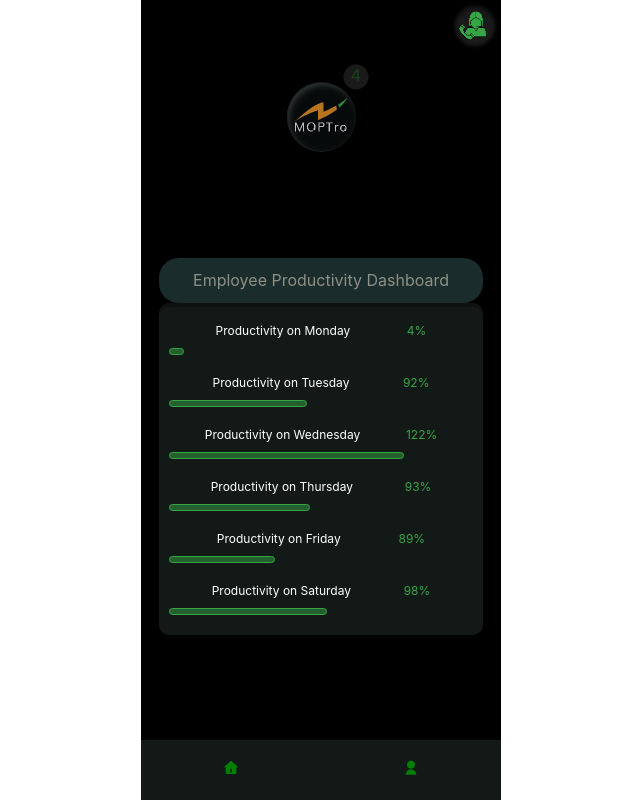
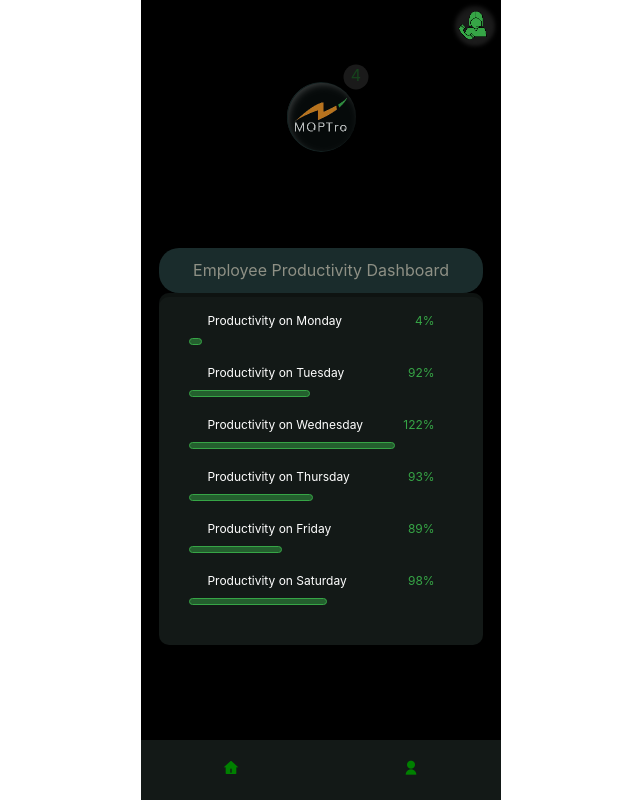
Before and after one commit to prachii007/Greendzine-Assignment, a React (Create React App) app: page /#/home in a window 1280 px wide. Shown: the whole page, without its empty margins (319-959 px from the left). Built offline with nearby package versions, Linux system fonts and the light colour scheme.

Commit message:
change alignment of productivity dashboard text

```diff
--- a/src/components/home.js
+++ b/src/components/home.js
@@ -31,17 +31,17 @@ export const Home = () => {
             backgroundColor: "#1A2C2C", width: "90%", color: "#8e9085", lineHeight: "45px", borderRadius: "20px"
           }}>Employee Productivity Dashboard</div>
           <div style={{
-            // backgroundColor: "rgb(94, 94, 94,.4)",
             background: "#131917",
             boxShadow: "inset 0px 4px 0px #00000040",
             width: "90%",
             borderRadius: "10px",
             color: "White",
             fontSize: "12px",
-            textAlign: "left"
+            padding: "20px",
+            boxSizing: "border-box"
           }}>
-            <div style={{ margin: "20px 0 " }}>
-              <div style={{ display: "flex", justifyContent: "space-evenly", marginBottom: "10px" }}>
+            <div style={{ marginBottom: "20px" }}>
+              <div style={{ display: "flex", justifyContent: "space-between", width: "80%", margin: "0 auto 10px", marginBottom: "10px" }}>
                 <div>Productivity on Monday</div>
                 <div style={{ color: "#36A546" }}>4%</div>
               </div>
@@ -55,7 +55,7 @@ export const Home = () => {
               }}></div>
             </div>
             <div style={{ marginBottom: "20px" }}>
-              <div style={{ display: "flex", justifyContent: "space-evenly", marginBottom: "10px" }}>
+            <div style={{ display: "flex", justifyContent: "space-between", width: "80%", margin: "0 auto 10px", marginBottom: "10px" }}>
                 <div>Productivity on Tuesday</div>
                 <div style={{ color: "#36A546" }}>92%</div>
               </div>
@@ -69,7 +69,7 @@ export const Home = () => {
               }}></div>
             </div>
             <div style={{ marginBottom: "20px" }}>
-              <div style={{ display: "flex", justifyContent: "space-evenly", marginBottom: "10px" }}>
+            <div style={{ display: "flex", justifyContent: "space-between", width: "80%", margin: "0 auto 10px", marginBottom: "10px" }}>
                 <div>Productivity on Wednesday</div>
                 <div style={{ color: "#36A546" }}>122%</div>
               </div>
@@ -83,7 +83,7 @@ export const Home = () => {
               }}></div>
             </div>
             <div style={{ marginBottom: "20px" }}>
-              <div style={{ display: "flex", justifyContent: "space-evenly", marginBottom: "10px" }}>
+            <div style={{ display: "flex", justifyContent: "space-between", width: "80%", margin: "0 auto 10px", marginBottom: "10px" }}>
                 <div>Productivity on Thursday</div>
                 <div style={{ color: "#36A546" }}>93%</div>
               </div>
@@ -98,7 +98,7 @@ export const Home = () => {
               </div>
             </div>
             <div style={{ marginBottom: "20px" }}>
-              <div style={{ display: "flex", justifyContent: "space-evenly", marginBottom: "10px" }}>
+            <div style={{ display: "flex", justifyContent: "space-between", width: "80%", margin: "0 auto 10px", marginBottom: "10px" }}>
                 <div>Productivity on Friday</div>
                 <div style={{ color: "#36A546" }}>89%</div>
               </div>
@@ -111,7 +111,7 @@ export const Home = () => {
                 marginLeft: "10px"
               }}></div>
             </div> <div style={{ marginBottom: "20px" }}>
-              <div style={{ display: "flex", justifyContent: "space-evenly", marginBottom: "10px" }}>
+            <div style={{ display: "flex", justifyContent: "space-between", width: "80%", margin: "0 auto 10px", marginBottom: "10px" }}>
                 <div>Productivity on Saturday</div>
                 <div style={{ color: "#36A546" }}>98%</div>
               </div>
```
